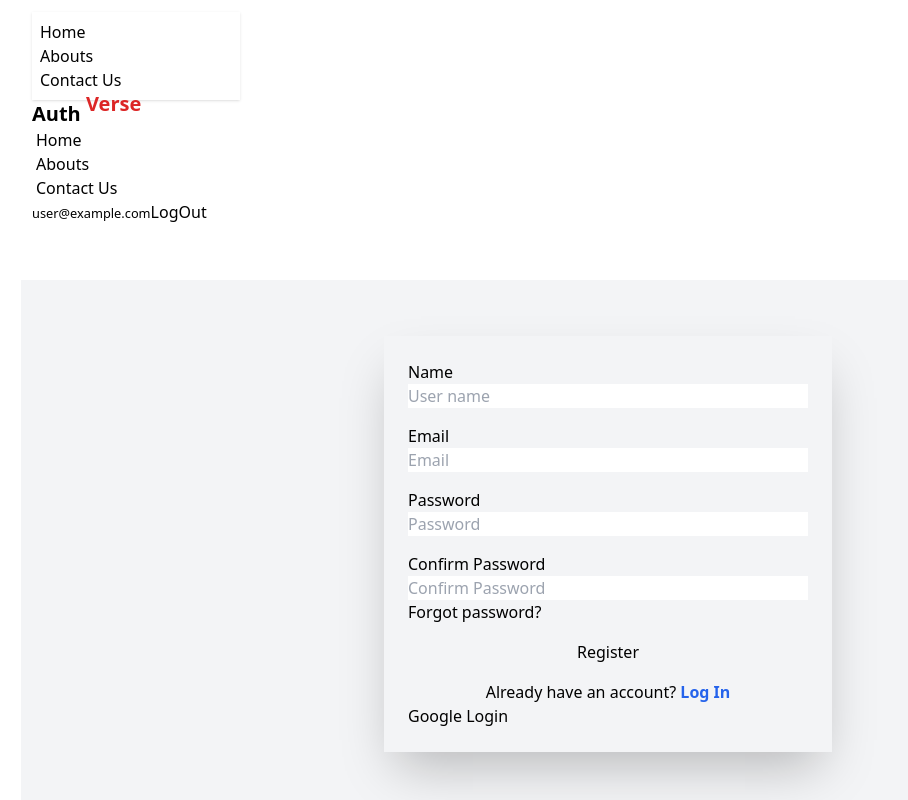
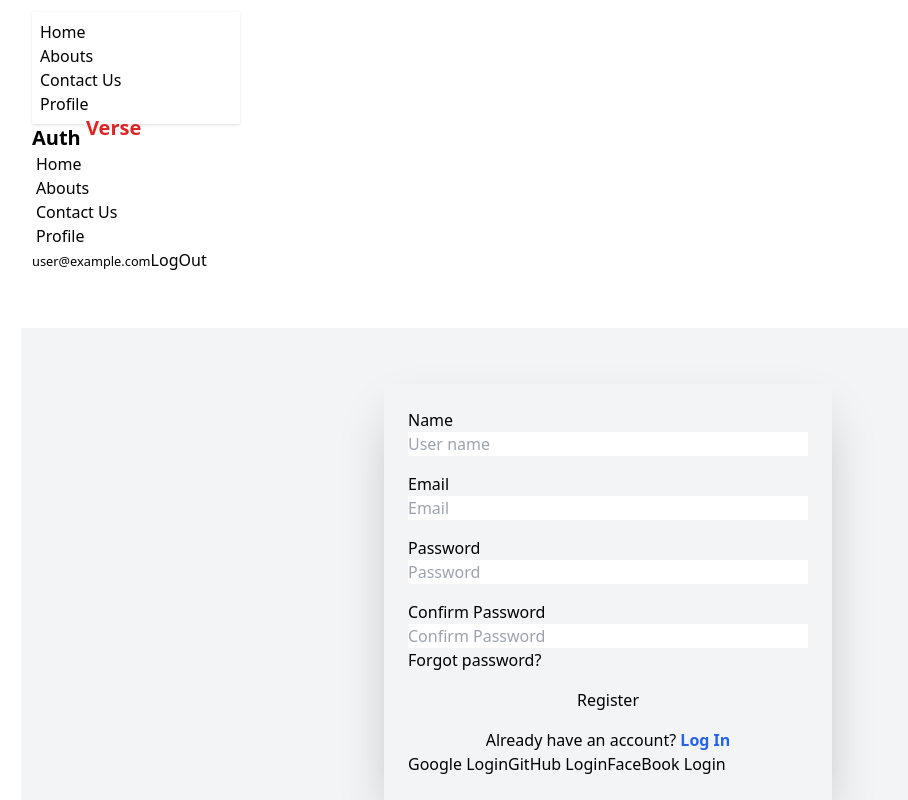
Before and after one commit to mdriyajulislamakash11/firebase-project-with-all-authentications, a React (Vite) app: page /register in a window 1280 px wide. Shown: the top 800 px of the page, without its empty margins (32-940 px from the left). Built offline with nearby package versions, Linux system fonts and the light colour scheme; no server answers; sample sign-in values are in the browser's storage.

Commit message:
private route

```diff
--- a/src/Auth/AuthProvider.jsx
+++ b/src/Auth/AuthProvider.jsx
@@ -1,33 +1,65 @@
-import { createUserWithEmailAndPassword, GoogleAuthProvider, onAuthStateChanged, signInWithEmailAndPassword, signInWithPopup, signOut } from 'firebase/auth';
+import { createUserWithEmailAndPassword, FacebookAuthProvider, GithubAuthProvider, GoogleAuthProvider, onAuthStateChanged, signInWithEmailAndPassword, signInWithPopup, signOut } from 'firebase/auth';
 import React, { createContext, useEffect, useState } from 'react';
 import { auth } from './fairbase.init';
+import { useNavigate } from 'react-router-dom';
 export const AuthContext = createContext(null)
 
 const AuthProvider = ({children}) => {
     const [users, setUsers] = useState(null)
+    const [loading, setLoading] = useState(true)
     const Googleprovider = new GoogleAuthProvider();
+    const GitHubProvider = new GithubAuthProvider();
+    const FaceBookprovider = new FacebookAuthProvider();
 
     //Create Users
     const createUser = (email, password) => {
+        setLoading(true)
        return createUserWithEmailAndPassword(auth, email, password)
     }
 
     //Login User And Password
     const logInUser = (email, password) => {
+        setLoading(true)
         return signInWithEmailAndPassword(auth, email, password)
-    }
+    };
 
-    // GoogleLogin
+    // Google Login
     const handleGoogleLogin = () => {
         signInWithPopup(auth, Googleprovider)
         .then((result) => {
             console.log(result.user)
             setUsers(result.user)
+            setLoading(true)
+
+        })
+    };
+
+   // GitHub Login
+    const handleGitHubLogin = () => {
+        signInWithPopup(auth, GitHubProvider)
+        .then((result) => {
+            console.log(result.user);
+            setUsers(result.user)
+            setLoading(true)
+
+        })
+    };
+
+    // FaceBook LogIn
+    const handleFaceBookLogin = () => {
+        signInWithPopup(auth, FaceBookprovider)
+        .then((result) => {
+            console.log(result.user)
+            setUsers(result.user)
+            setLoading(true)
+
         })
     }
 
+
     // LogOut Users
     const logOut = () => {
+        setLoading(true)
         return signOut(auth)
     }
 
@@ -36,6 +68,7 @@ const AuthProvider = ({children}) => {
         const unSubscribe = onAuthStateChanged(auth, (currentUser) => {
             console.log("Current Users", currentUser)
             setUsers(currentUser)
+            setLoading(false)
         })
 
         return () => {
@@ -45,9 +78,12 @@ const AuthProvider = ({children}) => {
 
     const authInfo = {
         users,
+        loading,
         createUser,
         logInUser,
         handleGoogleLogin,
+        handleGitHubLogin,
+        handleFaceBookLogin,
         logOut,
     }
 
--- a/src/Auth/Login.jsx
+++ b/src/Auth/Login.jsx
@@ -1,9 +1,10 @@
 import React, { useContext } from "react";
-import { Link } from "react-router-dom";
+import { Link, useNavigate } from "react-router-dom";
 import { AuthContext } from "./AuthProvider";
 
 const Login = () => {
   const { logInUser } = useContext(AuthContext);
+  const navigate = useNavigate()
 
   const handleLogInSubmit = (event) => {
     event.preventDefault()
@@ -13,6 +14,7 @@ const Login = () => {
     logInUser(email, password)
     .then((result) => {
         console.log(result.user)
+        navigate("/")
     })
     .catch((error) => {
         console.log(error.message)
--- a/src/Auth/Register.jsx
+++ b/src/Auth/Register.jsx
@@ -3,7 +3,7 @@ import { Link } from "react-router-dom";
 import { AuthContext } from "./AuthProvider";
 
 const Register = () => {
-  const { createUser, handleGoogleLogin } = useContext(AuthContext);
+  const { createUser, handleGoogleLogin, handleGitHubLogin, handleFaceBookLogin } = useContext(AuthContext);
 
   const handleFormSubmit = (event) => {
     event.preventDefault();
@@ -20,7 +20,7 @@ const Register = () => {
 
     // Password Validation using RegEx
     const passwordRegEx =
-      /^(?=.*[a-z])(?=.*[A-Z])(?=.*\d)(?=.*[@$!%*?&])[A-Za-z\d@$!%*?&]{8,}$/;
+      /^(?=.*[a-z])(?=.*[A-Z])(?=.*\d)(?=.*[@$!%*?&])[A-Za-z\d@$!%*?&]{6,}$/;
     if (!passwordRegEx.test(password)) {
       alert(
         "Password must contain at least one uppercase letter, one lowercase letter, one number, and one special character."
@@ -114,6 +114,8 @@ const Register = () => {
         {/*social login  */}
         <div>
           <button className="btn" onClick={handleGoogleLogin}>Google Login</button>
+          <button className="btn" onClick={handleGitHubLogin}>GitHub Login</button>
+          <button className="btn" onClick={handleFaceBookLogin}>FaceBook Login</button>
         </div>
       </div>
     </div>
--- /dev/null
+++ b/src/Private/PrivateRoute.jsx
@@ -0,0 +1,21 @@
+import React, { useContext } from 'react';
+import { Navigate } from 'react-router-dom';
+import { AuthContext } from '../Auth/AuthProvider';
+
+const PrivateRoute = ({children}) => {
+    const {users, loading } = useContext(AuthContext)
+
+    if(loading){
+        return <p>Loading....</p>
+    }
+
+    if(users){
+        return children;
+    };
+
+    return (
+        <Navigate to="/login"></Navigate>
+    );
+};
+
+export default PrivateRoute;
--- a/src/components/Navber.jsx
+++ b/src/components/Navber.jsx
@@ -15,6 +15,11 @@ const Navber = () => {
       <li>
         <NavLink to="/contact">Contact Us</NavLink>{" "}
       </li>
+      {users && (
+        <li>
+          <NavLink to="/profile">Profile</NavLink>
+        </li>
+      )}
     </>
   );
 
@@ -59,8 +64,10 @@ const Navber = () => {
         <div className="navbar-end">
           {users ? (
             <>
-            <small>{users.email}</small>
-            <button className="btn btn-accent " onClick={logOut} >LogOut</button>
+              <small>{users.email}</small>
+              <button className="btn btn-accent " onClick={logOut}>
+                LogOut
+              </button>
             </>
           ) : (
             <Link to="/login" className="btn btn-accent">
--- /dev/null
+++ b/src/pages/Profile.jsx
@@ -0,0 +1,11 @@
+import React from 'react';
+
+const Profile = () => {
+    return (
+        <div>
+
+        </div>
+    );
+};
+
+export default Profile;
--- a/src/router/routes.jsx
+++ b/src/router/routes.jsx
@@ -1,4 +1,3 @@
-
 import { createBrowserRouter } from "react-router-dom";
 import Home from "../home/Home";
 import About from "../pages/About";
@@ -6,6 +5,8 @@ import ContactUs from "../pages/ContactUs";
 import Root from "../layouts/Root";
 import Login from "../Auth/Login";
 import Register from "../Auth/Register";
+import PrivateRoute from "../Private/PrivateRoute";
+import Profile from "../pages/Profile";
 
 const routs = createBrowserRouter([
   {
@@ -14,25 +15,33 @@ const routs = createBrowserRouter([
     children: [
       {
         path: "/",
-            element: <Home />
+        element: <Home />,
       },
       {
         path: "/about",
-            element: <About />
+        element: <About />,
       },
       {
         path: "/contact",
-            element: <ContactUs />
+        element: <ContactUs />,
       },
       {
         path: "/login",
-            element: <Login />
+        element: <Login />,
       },
       {
         path: "/register",
-            element: <Register />
+        element: <Register />,
       },
-    ]
+      {
+        path: "/profile",
+        element: (
+          <PrivateRoute>
+            <Profile />
+          </PrivateRoute>
+        ),
+      },
+    ],
   },
 ]);
 
```
Lines whose indentation alone changed are shown as unchanged.
